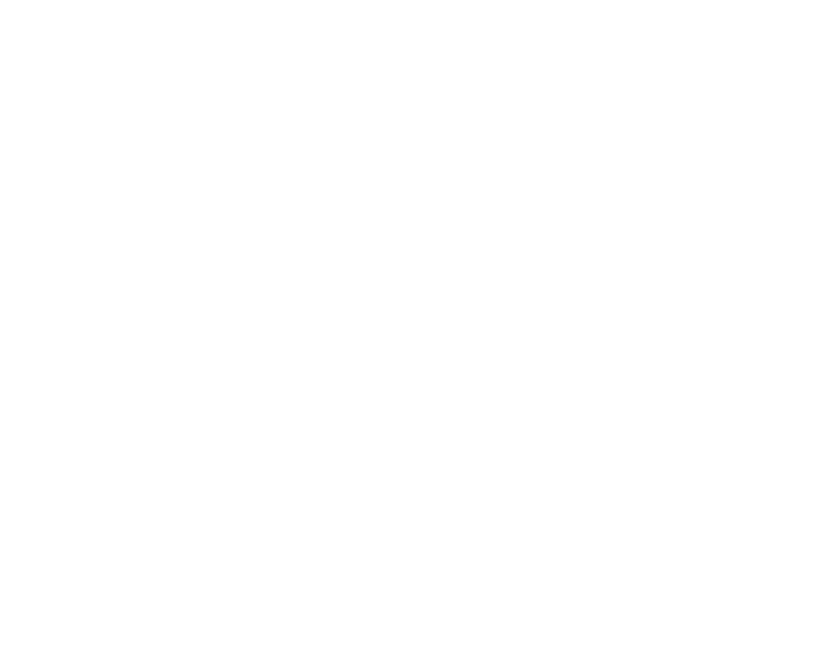
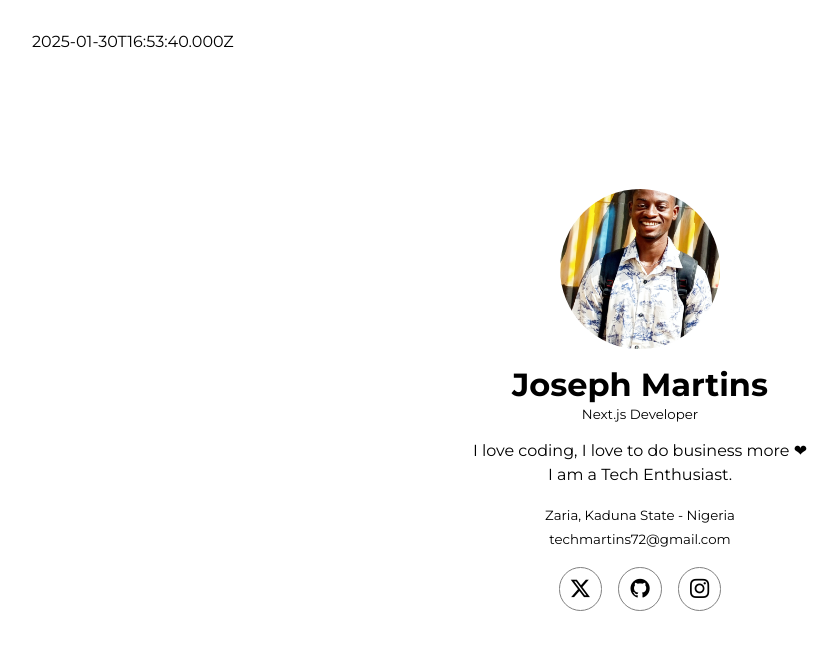
Before and after one commit to TechMartins72/Profile-Card, a plain HTML site: page index.html in a window 1280 px wide. Shown: the whole page, without its empty margins (0-838 px from the left). Drawn offline with nearby package versions, Linux system fonts and the light colour scheme.

Commit message:
will be the finished version of my_profilw_card project

```diff
--- a/index.html
+++ b/index.html
@@ -3,7 +3,50 @@
   <head>
     <meta charset="UTF-8" />
     <meta name="viewport" content="width=device-width, initial-scale=1.0" />
-    <title>Document</title>
+    <link rel="stylesheet" href="style.css" />
+    <link
+      rel="stylesheet"
+      href="https://cdn.jsdelivr.net/npm/bootstrap-icons@1.11.3/font/bootstrap-icons.min.css"
+    />
+    <title>My Profile Card</title>
   </head>
-  <body></body>
+  <body>
+    <span data-testid="currentTimeUTC" id="current-time"> </span>
+    <main>
+      <div id="profile-photo" data-testid="profilePhoto">
+        <img src="assets\profile_card_photo.jpg" alt="profile-photo" />
+      </div>
+      <div id="section">
+        <div>
+          <h1 data-testid="fullName">Joseph Martins</h1>
+          <small data-testid="jobTitle">Next.js Developer</small>
+        </div>
+        <p data-testid="shortBio">
+          I love coding, I love to do business more ❤<br />
+          I am a Tech Enthusiast.
+        </p>
+        <div id="contact">
+          <p data-testid="currentLocation">
+            <small> Zaria, Kaduna State - Nigeria </small>
+          </p>
+          <p data-testid="emailAddress">
+            <small> techmartins72@gmail.com </small>
+          </p>
+          <ul data-testid="socialLinks">
+            <a href="https://twitter.com/_martinsjoseph" target="_blank">
+              <i class="bi bi-twitter-x"></i>
+            </a>
+            <a href="https://github.com/TechMartins72" target="_blank">
+              <i class="bi bi-github"></i>
+            </a>
+            <a href="https://instagram.com/_martinsjoseph" target="_blank">
+              <i class="bi bi-instagram"></i>
+            </a>
+          </ul>
+        </div>
+      </div>
+    </main>
+
+    <script src="index.js"></script>
+  </body>
 </html>
--- a/index.js
+++ b/index.js
@@ -0,0 +1,2 @@
+const time = document.getElementById("current-time");
+time.innerText = new Date().toISOString();
--- a/style.css
+++ b/style.css
@@ -0,0 +1,88 @@
+@import url("https://fonts.googleapis.com/css2?family=Montserrat:ital,wght@0,100..900;1,100..900&display=swap");
+
+* {
+  font-family: "Montserrat", serif;
+  box-sizing: border-box;
+  padding: 0;
+  margin: 0;
+}
+
+body {
+  width: 100%;
+  height: 100%;
+  display: flex;
+  justify-content: center;
+  align-items: center;
+  text-align: center;
+  transition: all 0.5s ease-in-out;
+  padding: 0 2rem;
+  position: relative;
+}
+
+main {
+  height: 100vh;
+  width: 100%;
+  display: flex;
+  flex-direction: column;
+  justify-content: center;
+  align-items: center;
+  gap: 1rem;
+  align-items: center;
+}
+
+#profile-photo {
+  background-color: red;
+  height: 10rem;
+  border-radius: 50%;
+  width: 10rem;
+  overflow: hidden;
+}
+img {
+  width: 100%;
+  height: 100%;
+  object-fit: cover;
+}
+#section {
+  display: flex;
+  flex-direction: column;
+  align-items: center;
+  gap: 1rem;
+}
+#contact {
+  display: flex;
+  flex-direction: column;
+}
+ul {
+  display: flex;
+  margin: auto;
+  gap: 1rem;
+  margin-top: 1rem;
+  font-size: 1.2rem;
+}
+ul a {
+  height: 1rem;
+  width: 1rem;
+  padding: 1.3rem;
+  border: 1px solid gray;
+  border-radius: 50%;
+  display: flex;
+  justify-content: center;
+  align-items: center;
+  cursor: pointer;
+  color: black;
+}
+ul a:hover {
+  background: gray;
+  color: white;
+  transition: all 0.3s ease-in-out;
+}
+p {
+  max-width: 30rem;
+  line-height: 150%;
+}
+
+#current-time {
+  position: absolute;
+  top: 2rem;
+  left: 2rem;
+}
```
Also changed, not shown: assets/profile_card_photo.jpg (added).
